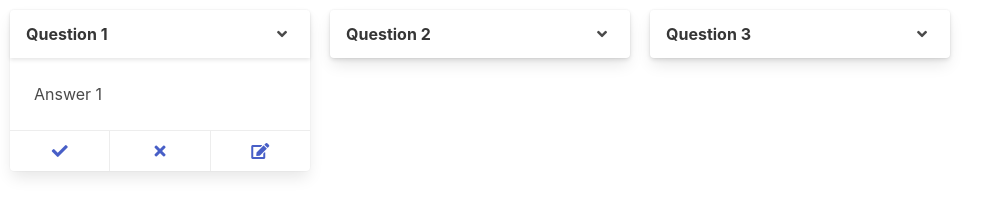
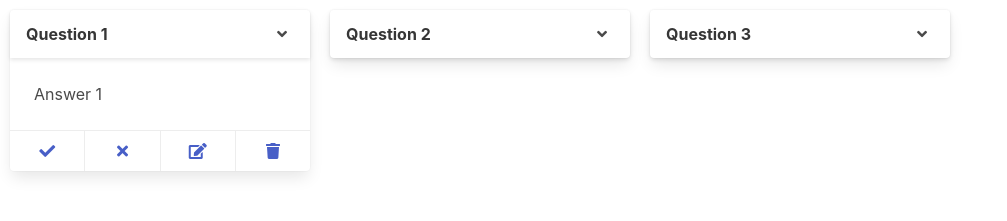
Before and after one commit to formidablae/Flashcard_Game, an Angular app: page / in a window 1280 px wide. Both pictures are taken after a click on the element "Question 1". Shown: the top 221 px of the page, without its empty margins (0-1007 px from the left). Built offline with nearby package versions, Linux system fonts and the light colour scheme.

Commit message:
Implemented functionalities on edit, delete, change events of Flashcards

```diff
--- a/src/app/app.component.html
+++ b/src/app/app.component.html
@@ -3,5 +3,8 @@
     *ngFor="let flash of flashs; trackBy: trackByFlashId"
     [flash]="flash"
     (onToggleCard)="handleToggleCard($event)"
+    (onDelete)="handleDelete($event)"
+    (onEdit)="handleEdit($event)"
+    (onRememberedChange)="handleRememberedChange($event)"
     ></app-flash>
 </div>
--- a/src/app/app.component.ts
+++ b/src/app/app.component.ts
@@ -32,6 +32,8 @@ export class AppComponent {
       id: getRandomNumber(),
     },
   ];
+  editing = false;
+  editingId!: number;
 
   trackByFlashId(index: number, flash: IFlash): number {
     return flash.id;
@@ -41,4 +43,19 @@ export class AppComponent {
     const flash = this.flashs.find(flash => flash.id === flashId) as IFlash;
     flash.show = !flash.show;
   }
+
+  handleDelete(flashId: number) {
+    this.flashs = this.flashs.filter(flash => flash.id !== flashId);
+  }
+
+  handleEdit(flashId: number) {
+    this.editing = true;
+    this.editingId = flashId;
+    // TODO: Add editing logic after adding the form
+  }
+
+  handleRememberedChange({flashId, flag}: {flashId: number, flag: any}) {
+    const flash = this.flashs.find(flash => flash.id === flashId) as IFlash;
+    flash.remembered = flag;
+  }
 }
--- a/src/app/flash/flash.component.html
+++ b/src/app/flash/flash.component.html
@@ -16,14 +16,17 @@
     </div>
 
     <footer class="card-footer">
-      <a href="#" class="card-footer-item">
+      <a href="#" class="card-footer-item" (click)="markCorrect()">
         <i class="fas fa-check"></i>
       </a>
-      <a href="#" class="card-footer-item">
+      <a href="#" class="card-footer-item" (click)="markIncorrect()">
         <i class="fas fa-times"></i>
       </a>
-      <a href="#" class="card-footer-item">
+      <a href="#" class="card-footer-item" (click)="editFlash()">
         <i class="fas fa-edit"></i>
+      </a>
+      <a href="#" class="card-footer-item" (click)="deleteFlash()">
+        <i class="fas fa-trash"></i>
       </a>
     </footer>
   </div>
--- a/src/app/flash/flash.component.ts
+++ b/src/app/flash/flash.component.ts
@@ -15,8 +15,39 @@ export class FlashComponent {
   };
 
   @Output() onToggleCard = new EventEmitter();
+  @Output() onDelete = new EventEmitter();
+  @Output() onEdit = new EventEmitter();
+  @Output() onRememberedChange = new EventEmitter();
+
   toggleCard() {
     this.onToggleCard.emit(this.flash.id);
-    console.log("toggleCard emitted flash id", this.flash.id);
+  }
+
+  deleteFlash() {
+    this.onDelete.emit(this.flash.id);
+  }
+
+  editFlash() {
+    this.onEdit.emit(this.flash.id);
+  }
+
+  markCorrect() {
+    this.onRememberedChange.emit(
+      {
+        id: this.flash.id,
+        flag: 'correct',
+      }
+    );
+    console.log("marked Correct", this.flash.id);
+  }
+
+  markIncorrect() {
+    this.onRememberedChange.emit(
+      {
+        id: this.flash.id,
+        flag: 'incorrect',
+      }
+    );
+    console.log("marked Incorrect", this.flash.id);
   }
 }
```
